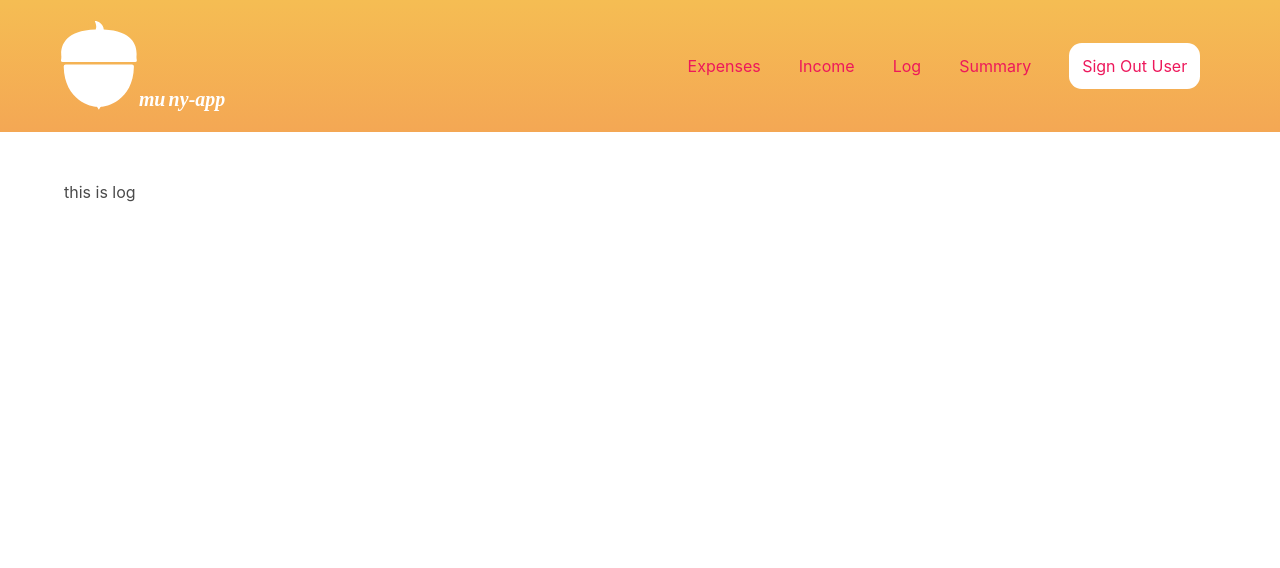
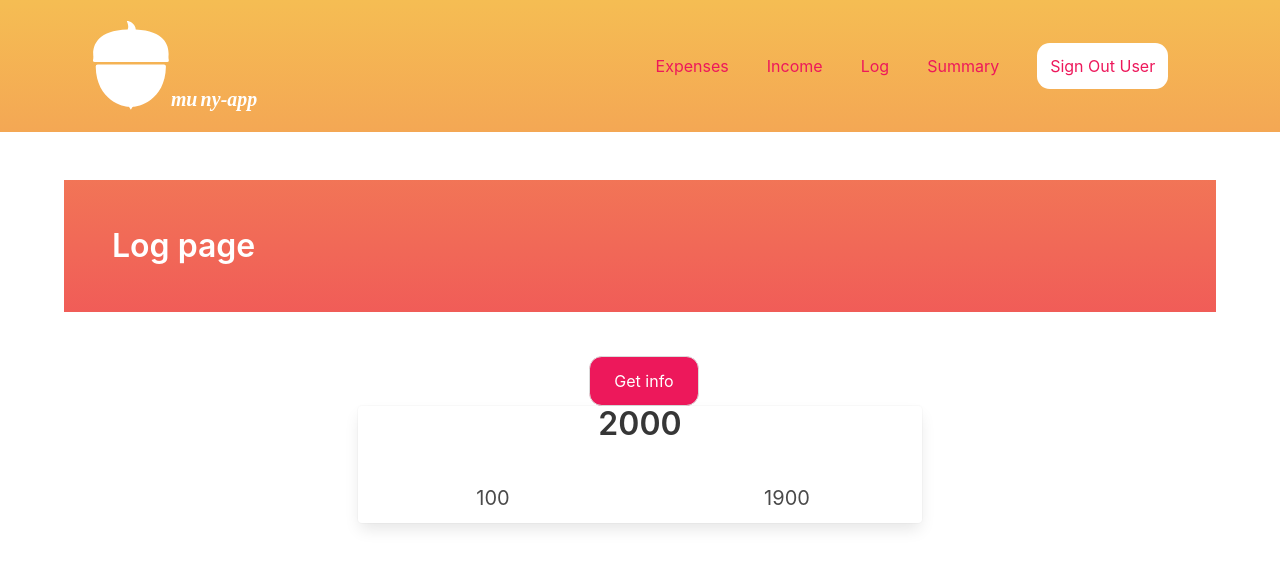
Before and after one commit to RamunasMalisauskas/muny-app, a Vue app: page /log in a window 1280 px wide. Shown: the top 568 px of the page. Built offline with nearby package versions, Linux system fonts and the light colour scheme; no server answers; sample sign-in values are in the browser's storage.

Commit message:
log page+

```diff
--- a/src/components/Header.vue
+++ b/src/components/Header.vue
@@ -119,10 +119,10 @@ export default {
 </script>
 
 <style scoped>
+/* major styles */
 .navbar-brand {
-  /* margin: 0 auto; */
-  padding: 0.5em 3em;
-  width: 100%;
+  padding: 0.5em 5em;
+  min-width: 100%;
   background: url("../assets/background.svg") no-repeat top center;
   background-size: cover;
   display: flex;
@@ -131,20 +131,16 @@ export default {
   position: relative;
 }
 
-.haze {
-  color: #ed185b;
-  background: #fff;
+.navbar-menu {
+  flex-grow: 0;
+  padding: 2em;
 }
 
-.haze:hover {
-  color: #fff;
-  background: #ed185b;
+img {
+  min-height: 90px;
 }
 
-.navbar-menu {
-  flex-grow: 0;
-}
-
+/* burger styles */
 .navbar-burger {
   color: #ed185b;
 }
@@ -154,6 +150,7 @@ export default {
   width: 50%;
 }
 
+/* link styles */
 a {
   color: #ed185b;
   padding: 0.8em;
@@ -169,10 +166,18 @@ a:hover {
   color: #fff;
 }
 
-img {
-  min-height: 90px;
+/* button styles */
+.haze {
+  color: #ed185b;
+  background: #fff;
 }
 
+.haze:hover {
+  color: #fff;
+  background: #ed185b;
+}
+
+/* responsive element style */
 .full {
   display: block;
 }
@@ -198,10 +203,6 @@ img {
   color: #ed185b;
 }
 
-.navbar-menu {
-  padding: 2em;
-}
-
 @media only screen and (max-width: 1078px) {
   /* 1078px has been choosen acording to resposivnes of the menu bar and logo */
 
--- a/src/views/app/Expenses.vue
+++ b/src/views/app/Expenses.vue
@@ -4,7 +4,6 @@
       <div class="container">
         <Hero />
 
-        <div class="container">
         <div class="column is-6-desktop">
           <form name="expenses" v-on:submit.prevent="minus">
             <div class="field">
@@ -108,7 +107,6 @@
       </div>
     </div>
   </div>
-  </div>
 </template>
 
 <script>
@@ -206,6 +204,7 @@ export default {
 </script>
 
 <style scoped>
+/* major styles */
 .section {
   padding: 1.5em;
 }
@@ -222,6 +221,7 @@ p {
   color: #eb6e56;
 }
 
+/* input styles */
 .input,
 textarea {
   color: #eb6e56;
@@ -241,6 +241,7 @@ textarea:hover {
   margin: 1.5em 0;
 }
 
+/* button styles */
 button {
   color: #fff;
   background: #ed185b;
--- a/src/views/app/Income.vue
+++ b/src/views/app/Income.vue
@@ -4,7 +4,6 @@
       <div class="container">
         <Hero />
 
-        <div class="container">
         <div class="column is-6-desktop">
           <form name="expenses" v-on:submit.prevent="plus">
             <div class="field">
@@ -74,7 +73,6 @@
       </div>
     </div>
   </div>
-  </div>
 </template>
 
 <script>
@@ -134,6 +132,7 @@ export default {
 </script>
 
 <style scoped>
+/* major styles */
 .section {
   padding: 1.5em;
 }
@@ -146,6 +145,7 @@ label {
   color: #ed185b;
 }
 
+/* input styles */
 .input,
 textarea {
   color: #eb6e56;
@@ -165,6 +165,7 @@ textarea:hover {
   margin: 1.5em 0;
 }
 
+/* button styles */
 button {
   color: #fff;
   background: #ed185b;
--- a/src/views/app/Log.vue
+++ b/src/views/app/Log.vue
@@ -2,16 +2,72 @@
   <div id="log">
     <div class="section">
       <div class="container">
-        <h3>this is log</h3>
+        <Hero />
+
+        <div class="columns is-centered">
+          <div class="column is-half">
+            <div class="control">
+              <button class="button" :class="loading && `is-loading`">
+                Get info
+              </button>
+            </div>
+
+            <div class="card">
+              <div class="top">
+                <p class="title is-6-desktop">2000</p>
+                <div class="bottom columns">
+                  <div class="column"><p class="subtitle">100</p></div>
+                  <div class="column"><p class="subtitle">1900</p></div>
+                </div>
+              </div>
+            </div>
+          </div>
+        </div>
       </div>
     </div>
   </div>
 </template>
 
 <script>
+// import firebase from "firebase/app";
+import "firebase/firestore";
+import "firebase/auth";
+import Hero from "../../components/Hero";
+
 export default {
   name: "Log",
+  components: { Hero },
+
+  data() {
+    return {};
+  },
+
+  methods: {},
 };
 </script>
 
-<style scoped></style>>
+<style scoped>
+/* major styles */
+.is-centered {
+  text-align: center;
+}
+
+.columns {
+  margin-top: 2em;
+}
+
+/* button style */
+button {
+  color: #fff;
+  background: #ed185b;
+  padding: 1.5em;
+  border-radius: 0.8em;
+  margin-left: 0.5em;
+}
+
+button:hover {
+  color: #ed185b;
+  border: 1px solid #ed185b;
+  background: #fff;
+}
+</style>
--- a/src/views/login/Login.vue
+++ b/src/views/login/Login.vue
@@ -119,6 +119,7 @@ export default {
 </script>
 
 <style scoped>
+/* major styles */
 .section {
   padding: 1.5em;
 }
@@ -135,6 +136,7 @@ label {
   color: #ed185b;
 }
 
+/* button style */
 button {
   color: #fff;
   background: #ed185b;
@@ -149,6 +151,7 @@ button:hover {
   background: #fff;
 }
 
+/* input styles */
 .input {
   color: #eb6e56;
 }
--- a/src/views/login/Register.vue
+++ b/src/views/login/Register.vue
@@ -4,11 +4,6 @@
       <div class="container">
         <Hero />
 
-        <Notification
-          v-if="error"
-          v-on:close="error = false"
-          :message="errorMessage"
-        />
         <div class="column is-6-desktop">
           <form name="login" v-on:submit.prevent="register">
             <div class="field">
@@ -47,6 +42,12 @@
                 />
               </div>
             </div>
+
+            <Notification
+              v-if="error"
+              v-on:close="error = false"
+              :message="errorMessage"
+            />
 
             <div class="control">
               <button class="button" :class="loading && `is-loading`">
@@ -114,9 +115,15 @@ export default {
 };
 </script>
 
+
 <style scoped>
+/* major styles */
 .section {
   padding: 1.5em;
+}
+
+.column {
+  padding: 0;
 }
 
 form {
@@ -127,6 +134,7 @@ label {
   color: #ed185b;
 }
 
+/* button style */
 button {
   color: #fff;
   background: #ed185b;
@@ -141,6 +149,7 @@ button:hover {
   background: #fff;
 }
 
+/* input styles */
 .input {
   color: #eb6e56;
 }
```
Lines whose indentation alone changed are shown as unchanged.
